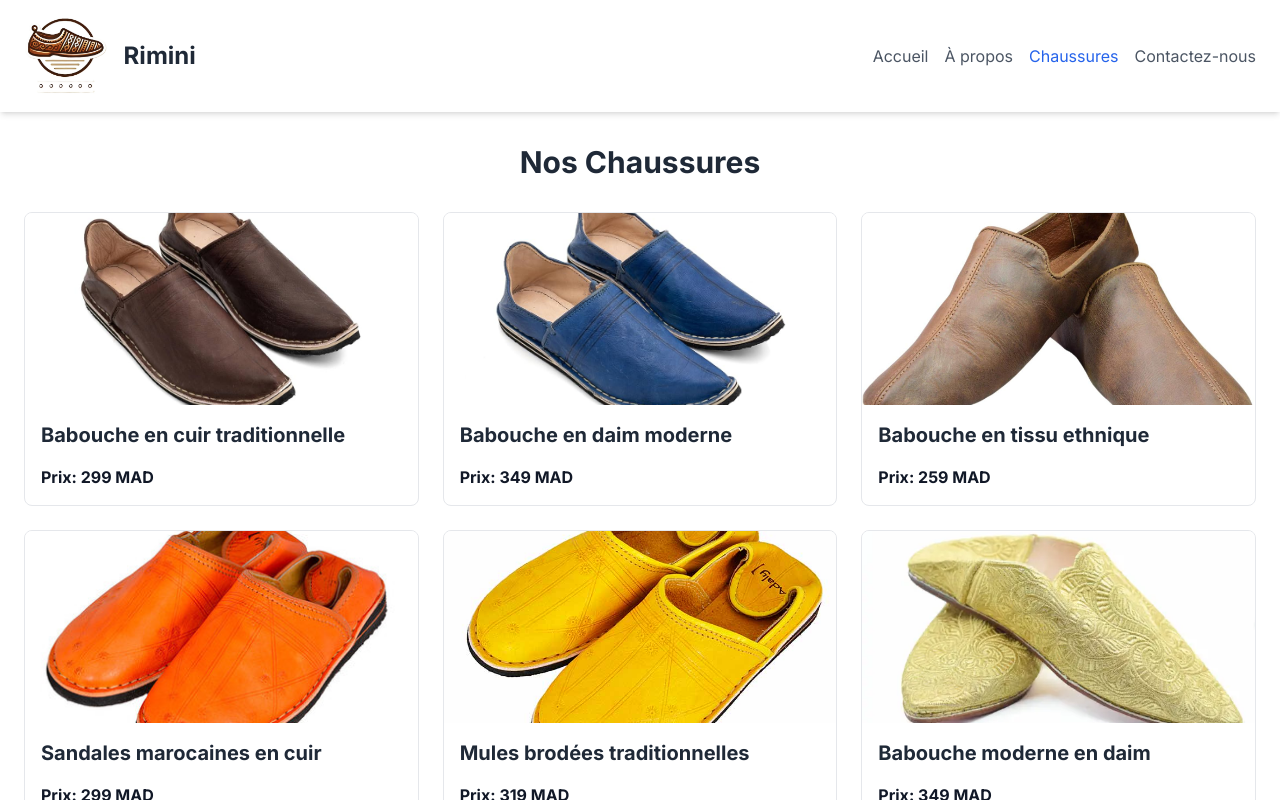
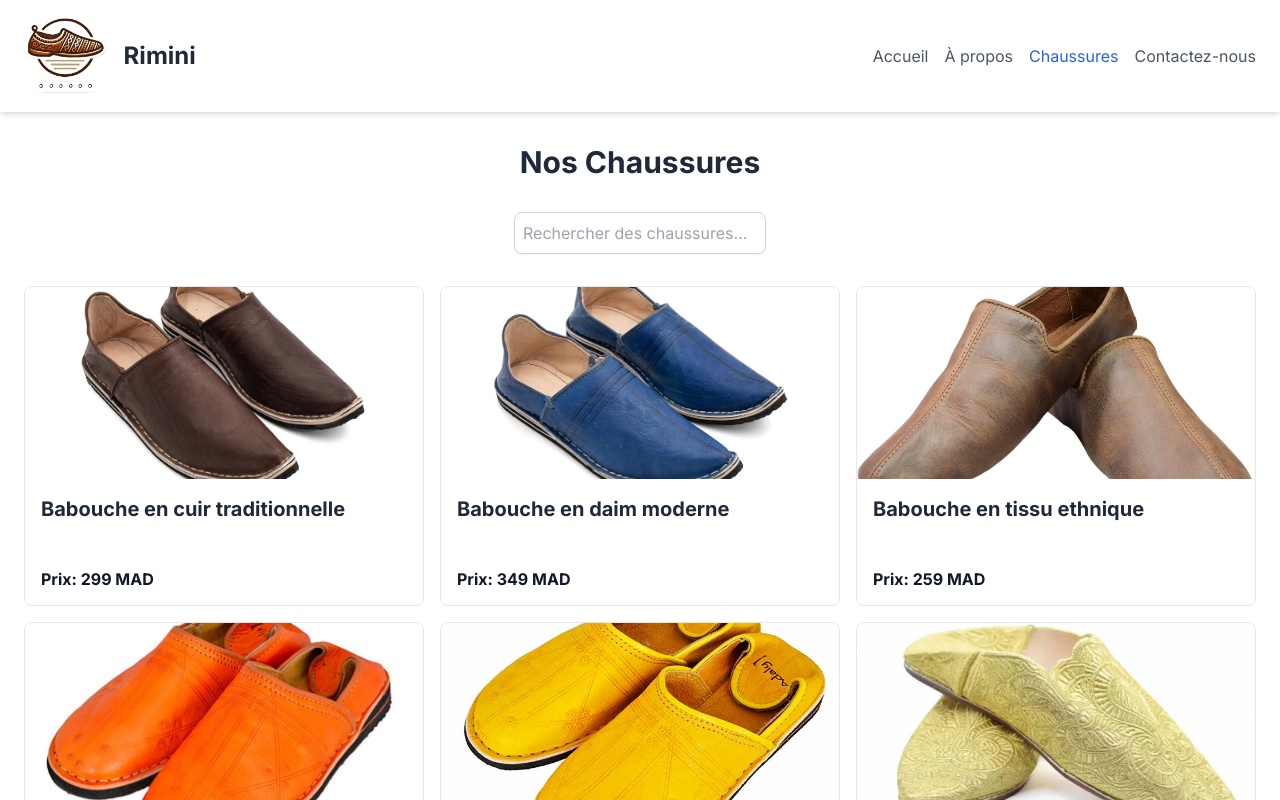
Before and after one commit to sbiothmane/rimini-shoes-static, a Next.js app: page /shoes in a window 1280 px wide. Shown: the top 800 px of the page. Built offline with nearby package versions, Linux system fonts and the light colour scheme.

Commit message:
beta branch

```diff
--- a/app/components/FeaturedShoe.js
+++ b/app/components/FeaturedShoe.js
@@ -1,20 +1,45 @@
+'use client';
+
+import { motion } from 'framer-motion';
 import Image from 'next/image';
+
+const textVariant = {
+  hidden: { opacity: 0, y: 20 },
+  visible: { opacity: 1, y: 0, transition: { delay: 0.5, duration: 0.6 } },
+};
+
+const imageVariant = {
+  hidden: { x: -100, opacity: 0 },
+  visible: { x: 0, opacity: 1, transition: { duration: 0.8 } },
+};
+
+const backgroundVariant = {
+  hidden: { backgroundColor: '#ffffff' },
+  visible: { backgroundColor: '#f0f0f0', transition: { delay: 0.3, duration: 1 } },
+};
 
 const FeaturedShoe = () => {
   return (
-    <section className="flex flex-col md:flex-row items-center bg-gray-100 py-8 px-6">
+    <motion.section
+      initial="hidden"
+      animate="visible"
+      variants={backgroundVariant}
+      className="flex flex-col md:flex-row items-center py-8 px-6 transition-all duration-1000"
+    >
+      <motion.div variants={imageVariant} className="w-full md:w-1/2">
         <Image
           src="/images/hero-shoe.jpg"
           alt="Chaussure en vedette"
           width={500}
           height={500}
-        className="w-full md:w-1/2 object-cover rounded-lg shadow-lg"
+          className="object-cover rounded-lg shadow-lg"
         />
-      <div className="md:ml-8 mt-4 md:mt-0">
+      </motion.div>
+      <motion.div variants={textVariant} className="md:ml-8 mt-4 md:mt-0">
         <h2 className="text-3xl font-bold text-gray-800">Chaussure Traditionnelle Marocaine</h2>
         <p className="text-gray-600 mt-2">Découvrez l&apos;élégance et le confort de notre dernière collection de chaussures marocaines.</p>
-      </div>
-    </section>
+      </motion.div>
+    </motion.section>
   );
 };
 
--- a/app/components/ShoeList.js
+++ b/app/components/ShoeList.js
@@ -1,8 +1,21 @@
-import React from 'react';
+'use client';
+
+
+import React, { useEffect } from 'react';
 import ReactMarkdown from 'react-markdown';
 import Image from 'next/image';
+import AOS from 'aos';
+import 'aos/dist/aos.css';
 
 const ShoeList = ({ shoes }) => {
+  useEffect(() => {
+    AOS.init({
+      duration: 1000, // Animation duration
+      easing: 'ease-in-out', // Animation easing
+      once: true, // Whether animation should happen only once
+    });
+  }, []);
+
   return (
     <section className="max-w-6xl mx-auto px-4 py-8">
       <h2 className="text-3xl font-bold text-gray-800 mb-8 text-center">Nos Chaussures</h2>
@@ -10,6 +23,7 @@ const ShoeList = ({ shoes }) => {
         {shoes.map((shoe, index) => (
           <div
             key={shoe.id}
+            data-aos="fade-up" // Add AOS animation
             className={`flex flex-col md:flex-row items-start md:items-stretch ${
               index % 2 === 0 ? 'md:flex-row' : 'md:flex-row-reverse'
             }`}
@@ -45,7 +59,7 @@ const ShoeList = ({ shoes }) => {
               <div className="flex justify-center">
                 <a
                   href={`/shoes/${shoe.id}`} // Updated route to use '/shoes/[id]'
-                  className="inline-block bg-blue-500 text-white py-2 px-4 rounded hover:bg-blue-600 transition text-center"
+                  className="inline-block bg-blue-500 text-white py-2 px-4 rounded transition duration-300 ease-in-out transform hover:scale-105 hover:bg-blue-600 hover:shadow-lg"
                 >
                   Voir les détails
                 </a>
--- a/app/layout.js
+++ b/app/layout.js
@@ -1,5 +1,7 @@
 import { Inter } from "next/font/google";
 import "./globals.css";
+import { SpeedInsights } from "@vercel/speed-insights/next"
+import { Analytics } from "@vercel/analytics/react"
 
 // Load the Inter font with specific weights and styles if needed
 const inter = Inter({ subsets: ["latin"], weight: ["400", "700"] }); // Customize weights if needed
--- /dev/null
+++ b/app/shoes/ProductsClientComponent.js
@@ -0,0 +1,73 @@
+"use client"; // Enable client-side rendering
+
+import { useState } from 'react';
+import Image from 'next/image';
+import Link from 'next/link';
+import Header from '../components/Header';
+import Footer from '../components/Footer';
+
+export default function ProductsClientComponent({ shoes }) {
+  const [searchQuery, setSearchQuery] = useState('');
+  const [filteredShoes, setFilteredShoes] = useState(shoes);
+
+  // Handle search input change
+  const handleSearchChange = (e) => {
+    const query = e.target.value.toLowerCase();
+    setSearchQuery(query);
+
+    // Filter shoes based on search query
+    const filtered = shoes.filter((shoe) =>
+      shoe.title.toLowerCase().includes(query)
+    );
+    setFilteredShoes(filtered);
+  };
+
+  return (
+    <div className="flex flex-col min-h-screen">
+      <Header />
+      <main className="flex-grow flex items-center justify-center px-6 py-8">
+        <div className="w-full max-w-7xl mx-auto"> {/* Ensure full width */}
+          <h1 className="text-3xl font-bold text-center text-gray-800 mb-8">Nos Chaussures</h1>
+
+          {/* Search Bar */}
+          <div className="flex justify-center mb-8">
+            <input
+              type="text"
+              value={searchQuery}
+              onChange={handleSearchChange}
+              placeholder="Rechercher des chaussures..."
+              className="p-2 border border-gray-300 rounded-lg shadow-sm focus:outline-none focus:border-blue-500"
+            />
+          </div>
+
+          {/* Product Grid with Full Width and No Gaps */}
+          <div className="grid grid-cols-1 md:grid-cols-2 lg:grid-cols-3 gap-4 w-full"> {/* Use full width */}
+            {filteredShoes.map((shoe) => (
+              <Link href={`/shoes/${shoe.id}`} key={shoe.id} passHref>
+                <div className="group relative border rounded-lg overflow-hidden cursor-pointer transition-all duration-300 hover:shadow-xl hover:transform hover:-translate-y-2 hover:rotate-2 h-80 w-full mx-auto">
+                  {/* Image Container with Explicit Width and Height */}
+                  <div className="relative overflow-hidden transition-all duration-300 ease-in-out h-48 w-full">
+                    <Image
+                      src={shoe.images[0]}
+                      alt={shoe.title}
+                      width={400} // Explicit width
+                      height={300} // Explicit height
+                      objectFit="cover"
+                      className="w-full h-full object-cover transition-transform duration-300 ease-in-out group-hover:scale-100 group-hover:object-contain"
+                    />
+                  </div>
+                  {/* Product Info with Consistent Height */}
+                  <div className="p-4 transition-opacity duration-300 ease-in-out group-hover:opacity-80 flex flex-col justify-between h-32">
+                    <h2 className="text-xl font-semibold text-gray-800 mb-2">{shoe.title}</h2>
+                    <p className="text-gray-900 font-bold">Prix: {shoe.price}</p>
+                  </div>
+                </div>
+              </Link>
+            ))}
+          </div>
+        </div>
+      </main>
+      <Footer />
+    </div>
+  );
+}
--- a/app/shoes/page.js
+++ b/app/shoes/page.js
@@ -1,10 +1,7 @@
+import path from 'path';
 import fs from 'fs';
-import path from 'path';
 import matter from 'gray-matter';
-import Header from '../components/Header';
-import Footer from '../components/Footer';
-import Image from 'next/image';
-import Link from 'next/link';
+import ProductsClientComponent from './ProductsClientComponent';
 
 // Function to fetch all shoe data from Markdown files
 const getAllShoesData = () => {
@@ -25,38 +22,9 @@ const getAllShoesData = () => {
   return shoes;
 };
 
+// This is a server component by default
 export default function ProductsPage() {
   const shoes = getAllShoesData();
 
-  return (
-    <div className="flex flex-col min-h-screen">
-      <Header />
-      <main className="flex-grow flex items-center justify-center px-6 py-8">
-        <div className="w-full">
-          <h1 className="text-3xl font-bold text-center text-gray-800 mb-8">Nos Chaussures</h1>
-          <div className="grid grid-cols-1 md:grid-cols-2 lg:grid-cols-3 gap-6">
-            {shoes.map((shoe) => (
-              <Link href={`/shoes/${shoe.id}`} key={shoe.id} passHref>
-                <div className="border rounded-lg overflow-hidden cursor-pointer hover:shadow-lg transition-shadow duration-300">
-                  <Image
-                    src={shoe.images[0]}
-                    alt={shoe.title}
-                    width={500} // Adjust as needed
-                    height={200} // Adjust as needed
-                    className="w-full h-48 object-cover"
-                  />
-                  <div className="p-4">
-                    <h2 className="text-xl font-semibold text-gray-800 mb-2">{shoe.title}</h2>
-                    <p className="text-gray-700 mb-4">{shoe.description}</p>
-                    <p className="text-gray-900 font-bold">Prix: {shoe.price}</p>
-                  </div>
-                </div>
-              </Link>
-            ))}
-          </div>
-        </div>
-      </main>
-      <Footer />
-    </div>
-  );
+  return <ProductsClientComponent shoes={shoes} />;
 }
--- a/package.json
+++ b/package.json
@@ -10,6 +10,10 @@
   },
   "dependencies": {
     "@tailwindcss/typography": "^0.5.15",
+    "@vercel/analytics": "^1.3.1",
+    "@vercel/speed-insights": "^1.0.12",
+    "aos": "^2.3.4",
+    "framer-motion": "^11.3.31",
     "gray-matter": "^4.0.3",
     "next": "14.2.7",
     "react": "^18",
```
Also changed, not shown: 1 other file (tests, documents, lock files or other folders). Lines whose indentation alone changed are shown as unchanged.
